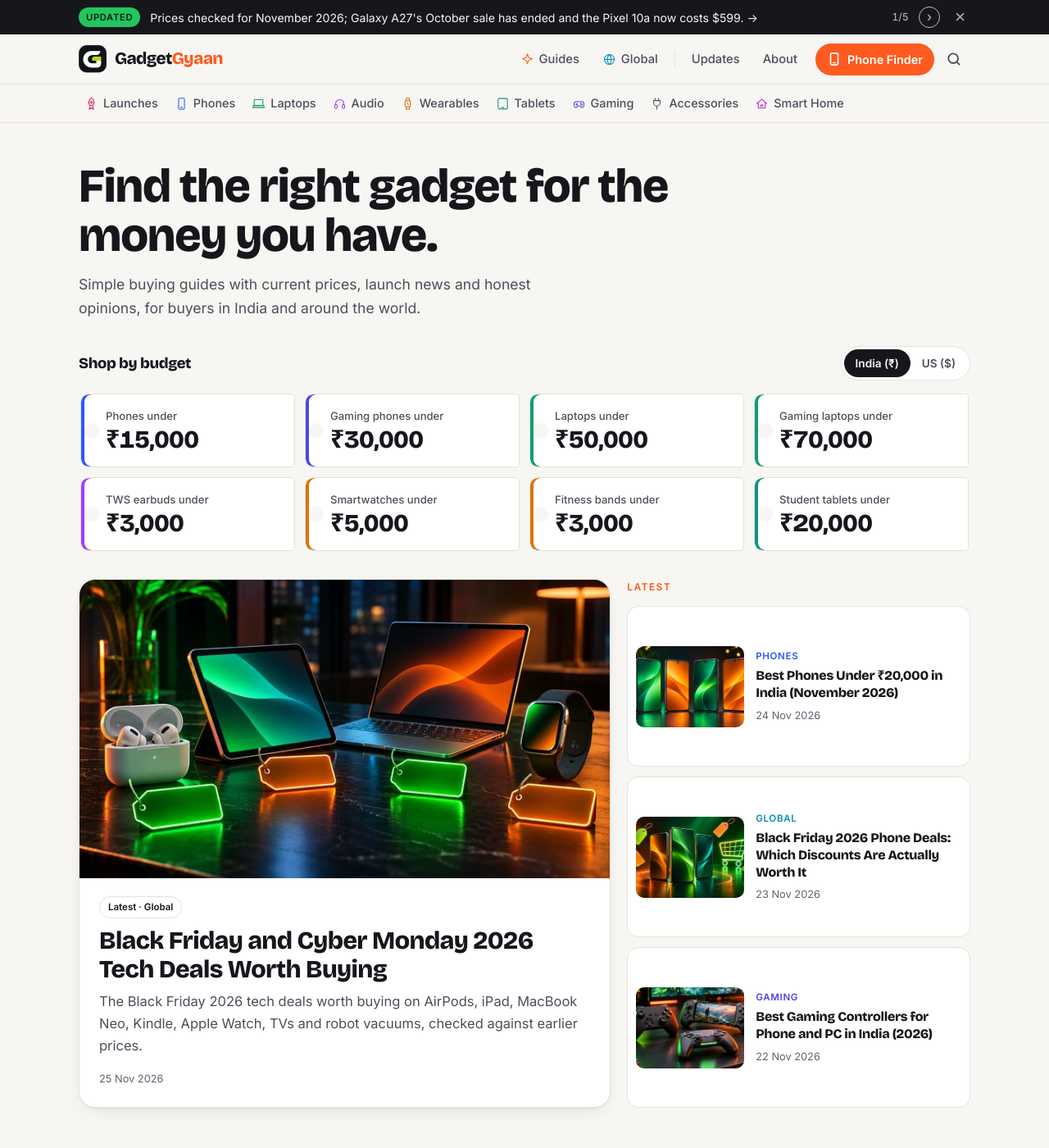
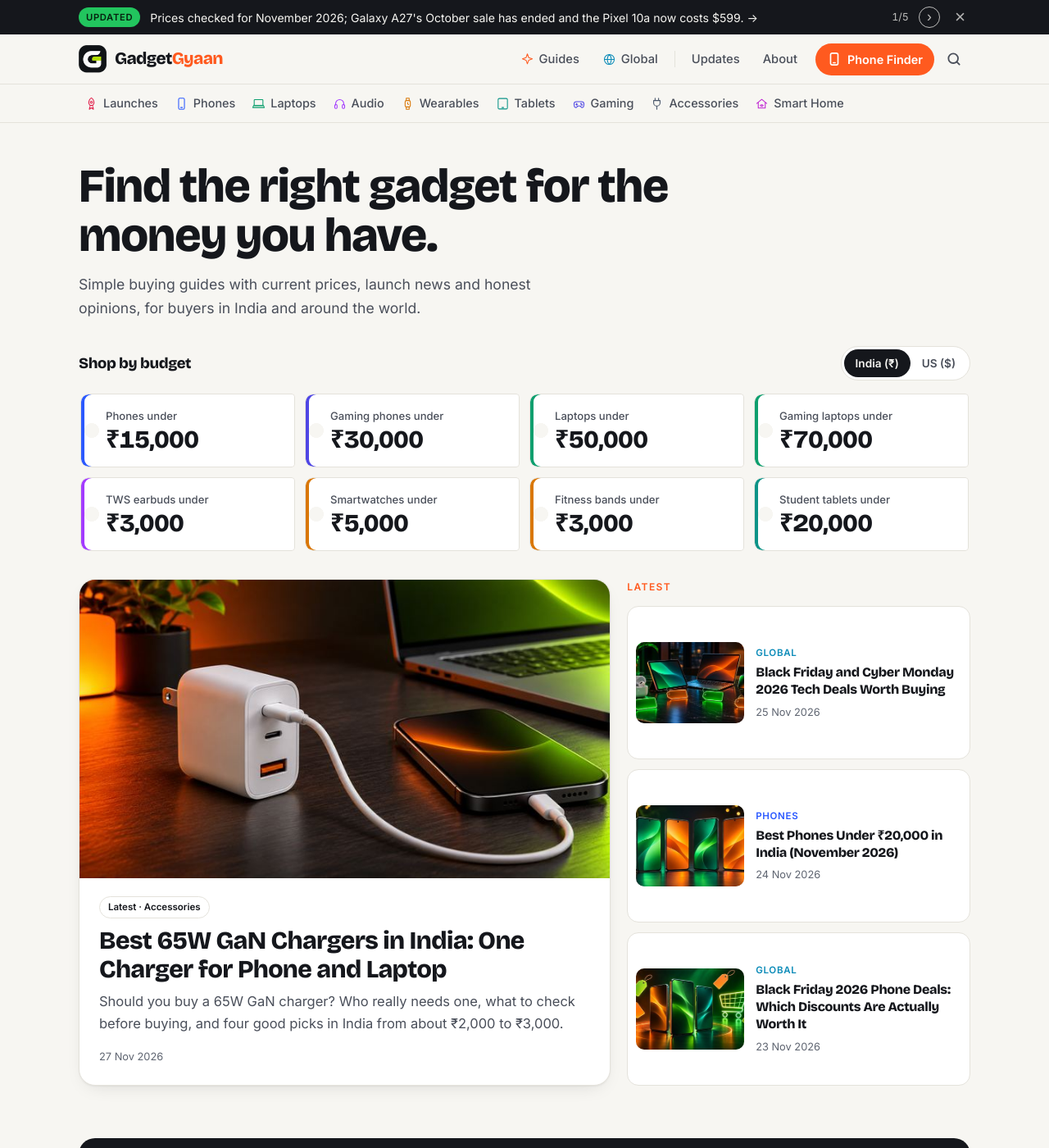
Before and after one commit to kiteksood167/kiteksood167.github.io, a Jekyll site: the page built from index.html, in a window 1280 px wide and 1400 px high. Shown: the whole window at 82% size. Built offline with Jekyll 4.4.1, drawn with Linux system fonts in a browser that asks for light colours; part of the change alters nothing that is shown; some of the changed text lies outside the part shown.

Commit message:
New post: Best 65W GaN chargers in India, with Kitek's Our take
Co-Authored-By: Claude Opus 5.5 <noreply@anthropic.com>
Claude-Session: https://claude.ai/code/session_019q2TsaYyUfQwBS5iqKAhGu

```diff
--- a/_posts/2026-10-20-fast-charging-explained.md
+++ b/_posts/2026-10-20-fast-charging-explained.md
@@ -85,7 +85,7 @@ I don't think that from fast charging the battery gets spoiled immediately. But
 
 My advice is that while taking a charger, don't take it seeing it is very cheap. Take the charger of a good brand and also check that it is working properly with your phone or not. In the chase of saving a little money in charger, later there can be problem.
 
-**Related reading:** [12 Simple Ways to Make Your Phone Battery Last Longer (That Actually Work)](/make-phone-battery-last-longer/) · [How to Choose a Smartphone Under ₹20,000: 7 Specs That Actually Matter](/how-to-choose-a-smartphone-under-20000/) · [Best Power Banks in India: How to Choose the Right One](/best-power-banks-india/)
+**Related reading:** [12 Simple Ways to Make Your Phone Battery Last Longer (That Actually Work)](/make-phone-battery-last-longer/) · [Best 65W GaN Chargers in India: One Charger for Phone and Laptop](/best-65w-gan-chargers-india/) · [Best Power Banks in India: How to Choose the Right One](/best-power-banks-india/)
 
 ## The bottom line
 
--- a/_posts/2026-10-22-best-power-banks-india.md
+++ b/_posts/2026-10-22-best-power-banks-india.md
@@ -116,7 +116,7 @@ For me 10,000mAh is enough. Power bank also has to be carried along, that's why
 
 While taking power bank, I will say that with the capacity, see its size and price also. There is no need of taking very big power bank, if your work is happening from small power bank. And taking of good brand is better.
 
-**Related reading:** [Fast Charging Explained: Watts, USB-C PD and the Right Charger](/fast-charging-explained/) · [12 Simple Ways to Make Your Phone Battery Last Longer (That Actually Work)](/make-phone-battery-last-longer/) · [Best Gift Gadgets Under ₹2,000 in India (2026)](/best-diwali-gift-gadgets-under-2000/)
+**Related reading:** [Fast Charging Explained: Watts, USB-C PD and the Right Charger](/fast-charging-explained/) · [12 Simple Ways to Make Your Phone Battery Last Longer (That Actually Work)](/make-phone-battery-last-longer/) · [Best 65W GaN Chargers in India: One Charger for Phone and Laptop](/best-65w-gan-chargers-india/)
 
 ## The bottom line
 
--- /dev/null
+++ b/_posts/2026-11-27-best-65w-gan-chargers-india.md
@@ -0,0 +1,98 @@
+---
+title: "Best 65W GaN Chargers in India: One Charger for Phone and Laptop"
+seo_title: "Best 65W GaN Chargers in India (2026)"
+description: "Should you buy a 65W GaN charger? Who really needs one, what to check before buying, and four good picks in India from about ₹2,000 to ₹3,000."
+date: 2026-11-27 02:45:00 +0530
+category: Accessories
+also_in: [Laptops, Guides]
+tags: [gan charger, 65w charger, usb-c pd, laptop charger, fast charging, boat, spigen, ambrane, belkin]
+affiliate: true
+image: /assets/images/best-65w-gan-chargers-india.jpg
+image_alt: "A small white three-port charger on a dark desk, charging a phone, with a laptop behind it and orange and green light"
+image_credit: "Illustration, not the actual products"
+sources:
+  - name: "Apple Support: Identify your Mac power adapter (61W for 13-inch MacBook Pro, any USB-C adapter works)"
+    url: "https://support.apple.com/109509"
+  - name: "Prices and specs: Amazon.in listings for boAt, Spigen, Ambrane and Belkin, November 2026"
+---
+
+A 65W GaN charger is a small charger that can charge your phone and a USB-C laptop from the same plug. It sounds like something everybody needs, but it isn't. If you only charge a phone at home, the charger in your phone's box is usually the better choice. Here is who should buy one, what to check, and four good options in India right now.
+
+<!--more-->
+
+## What GaN actually changes
+
+GaN (gallium nitride) is the material used inside the charger instead of plain silicon. It wastes less power as heat, so the same 65W fits in a much smaller box. That's the whole benefit: **size and less heat**, not "faster charging" by itself. A 65W GaN charger and a 65W old-style laptop brick put out the same power.
+
+<img src="/assets/images/best-65w-gan-chargers-india-size-comparison.jpg" alt="An old black laptop power brick next to a much smaller white three-port charger on a dark surface" width="1200" height="675" loading="lazy">
+
+## Who should buy one (and who shouldn't)
+
+**Buy one if** you carry a USB-C laptop and a phone, travel often, or want one charger on your desk for everything. One 65W charger can replace two or three chargers in your bag.
+
+**Skip it if** you only charge your phone at home. Your phone's own charger is free, already in the box, and for many Indian phones it is also faster (see the next section).
+
+## Check this before you buy
+
+1. **Your phone's own fast charging.** OnePlus, OPPO, Realme, iQOO and Vivo phones reach their top speed only with their own charger and cable. On a normal USB-C PD charger they still charge, but slower. Samsung, Pixel and iPhone use standard USB-C PD (Samsung also needs PPS for its fastest speed), so a good GaN charger works well for them.
+2. **Your laptop's watts.** A 13-inch MacBook Pro M1 came with a 61W charger, and Apple says any USB-C adapter works, even one with lower or higher watts. Most thin Windows laptops with USB-C charging need 45–65W. A big gaming laptop with a round-pin charger will not charge from these at all.
+3. **Power per port, not the total.** "65W" is usually the total. When you plug in two devices, the power gets split (for example 45W + 20W). If you want full speed on a laptop, plug in only the laptop.
+4. **A good cable.** For 60W and above you need a USB-C cable rated for it. A cheap thin cable can limit the speed.
+5. **BIS mark and a known brand.** Chargers sold in India must have BIS certification. Avoid unbranded chargers from local shops; they can heat up a lot.
+
+## Four good 65W GaN chargers in India
+
+| Charger | Price (Nov 2026) | Ports | Weight | Good for |
+|---|---|---|---|---|
+| boAt 67W GaN | around ₹1,999 | 2 USB-C + 1 USB-A | – | Lowest price |
+| Spigen PE2302 65W GaN | around ₹2,099 | 2 USB-C + 1 USB-A | 140g | Samsung phones (PPS) |
+| Ambrane RAAP G65 | around ₹2,399 | 2 USB-C + 1 USB-A | 150g | Three devices at once |
+| Belkin 65W Dual USB-C GaN | around ₹2,999 | 2 USB-C | 140g | MacBook and iPhone users |
+
+Prices are the Amazon.in selling prices in November 2026, without bank offers. They change often, so check before you buy. Specs are from the product listings.
+
+### boAt 67W GaN
+
+The cheapest of the four from a known brand. It supports USB-C PD, PPS and Quick Charge 3.0. With all three ports in use the listing says the power splits as 45W + 7.5W + 7.5W, so it's best for one laptop or one phone at a time.
+
+{% include buy.html name="boAt 67W GaN Charger" query="boAt 67W GaN charger triple port" note="Cheapest 67W GaN from a known brand" %}
+
+### Spigen PE2302 65W GaN
+
+Light at 140g and BIS certified. It supports PPS, which Samsung phones need for their 45W "Super Fast Charging 2.0" (on a single port). A good pick if you have a Samsung phone and a USB-C laptop.
+
+{% include buy.html name="Spigen PE2302 65W GaN Charger" query="Spigen 65W GaN charger PE2302" note="PPS for Samsung, 140g" %}
+
+### Ambrane RAAP G65
+
+Ambrane's 65W GaN charger with two USB-C ports and one USB-A, 150g, BIS certified. The extra USB-A port is handy for older earbuds, a smartwatch cable or a power bank.
+
+{% include buy.html name="Ambrane RAAP G65 65W GaN" query="Ambrane RAAP G65 65W GaN charger" note="Three ports, Indian brand" %}
+
+### Belkin 65W Dual USB-C GaN
+
+Gives the full 65W from one USB-C port, or 45W + 20W when both are used, which is enough for a MacBook and an iPhone together. It costs more, but Belkin is a well-known accessory brand.
+
+{% include buy.html name="Belkin 65W Dual USB-C GaN Charger" query="Belkin 65W GaN charger dual USB-C" note="65W single port, 45W + 20W with two devices" %}
+
+> **Tip:** A charger can only give what your phone asks for. A 65W charger will not "overload" a phone that takes 20W; the phone simply takes 20W.
+
+<img src="/assets/images/best-65w-gan-chargers-india-one-charger-all-devices.jpg" alt="One small charger on a dark desk with three cables going to a phone, an earbuds case and a laptop" width="1200" height="675" loading="lazy">
+
+## Our take
+
+I use the same charger which came in the box with my OnePlus 9RT. Even now my phone gets full in about 30 to 35 minutes. When battery is very low, it takes a few minutes more.
+
+For my MacBook I am using the Apple charger only, the original one. When I go out I have to keep two chargers in my bag, one for phone and one for laptop. Honestly it is a bit of a headache.
+
+Till now I have not used any GaN charger which can charge phone and laptop both. If I buy one, I will take one with more than one port and with enough power for the laptop also.
+
+One time I used a cheap local charger and it was getting very hot during charging. From that day I am a little careful about chargers. Now I think it is better to buy from a good brand only.
+
+My opinion is simple. If you have a laptop and a phone both and you travel often, a GaN charger is very useful. But if you only charge your phone and you are mostly at home, the normal phone charger is enough.
+
+**Related reading:** [Fast Charging Explained: Watts, USB-C PD and the Right Charger](/fast-charging-explained/) · [Best Power Banks in India: How to Choose the Right One](/best-power-banks-india/)
+
+## The bottom line
+
+A 65W GaN charger makes sense if you carry a USB-C laptop and a phone: one small charger replaces two. If your phone is a OnePlus, OPPO, Realme or iQOO, keep its own charger for the fastest phone charging and use the GaN charger mainly for the laptop and travel. Pick a known brand with the BIS mark, check the power per port, and use a proper 60W+ USB-C cable.
```
